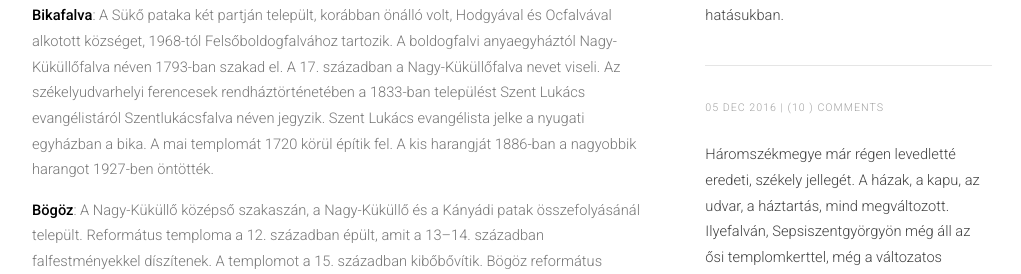
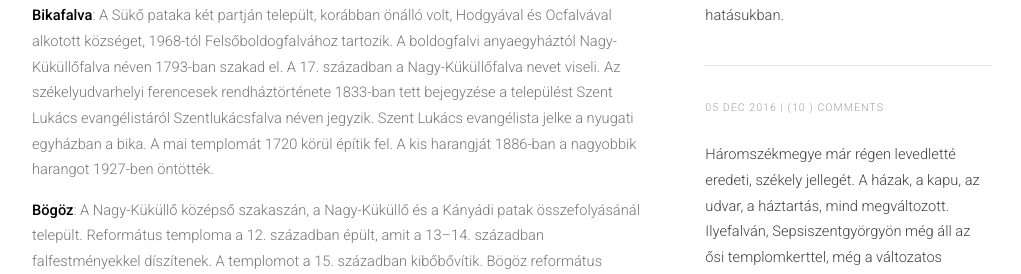
Before and after one commit to siculia/siculia.github.io, a Jekyll site: the page built from siculia-udvarhelyszek.html, in a window 1280 px wide and 900 px high, scrolled down 2275 px. Shown: the part 254-528 px from the top of the window, without its empty margins (128-1149 px from the left). Built offline with Jekyll 4.4.1, drawn with Linux system fonts in a browser that asks for light colours; nearby versions of some CDN libraries; library files that are not in the unit come from our copies.

Commit message:
Bikafalva

```diff
--- a/siculia-udvarhelyszek.html
+++ b/siculia-udvarhelyszek.html
@@ -75,7 +75,7 @@ layout: default
 							<p style="text-align: left;"><b>Atyha</b>: Sóvidéki település, a Korond- és a Küsmöd-patakok vízválasztóján települt. Régi középkori temploma a mai Szentegyházas-erdő nevű határrészen állt, romjait 1818-ban fedezik fel. A Kupásné-hegy alatti kőtemplom 1652-ben épült, 1795-ben lebontják. A kőfallal kerített római katolikus templomot 1797 és 1799 között építik fel, 1867-ben leég, 1437-ben öntött harangja az 1867-es tűzvész áldozata lesz. A római katolikus templom tornyában két, 1922-ben, Nagyszebenben öntött harang és egy csengettyű állt. A templom tornyát 1927. július 2-án a vihar ledönti. A templom a búcsúját július 22-én, Bűnbánó Mária Magdolna napján tartja.  A római katolikus templom 2016. szeptember 18-án villámcsapás következtében leég. </p>
 							<p style="text-align: left;"><b>Bágy</b>: A Dályai-, vagy Dá-pataka mellett fekszik.</p>
 							<p style="text-align: left;"><b>Bencéd</b>: A Szalon-patak bal partján települt, Alsó és Felsőbencédből áll. A bencédiek gyümölcstermesztéssel foglalkoznak.</p>
-							<p style="text-align: left;"><b>Bikafalva</b>: A Sükő pataka két partján települt, korábban önálló volt, Hodgyával és Ocfalvával alkotott községet, 1968-tól Felsőboldogfalvához tartozik. A boldogfalvi anyaegyháztól Nagy-Küküllőfalva néven 1793-ban szakad el. A 17. században a Nagy-Küküllőfalva nevet viseli. Az székelyudvarhelyi ferencesek rendháztörténetében a 1833-ban települést Szent Lukács evangélistáról Szentlukácsfalva néven jegyzik. Szent Lukács evangélista jelke a nyugati egyházban a bika. A mai templomát 1720 körül építik fel. A kis harangját 1886-ban a nagyobbik harangot 1927-ben öntötték.</p>
+							<p style="text-align: left;"><b>Bikafalva</b>: A Sükő pataka két partján települt, korábban önálló volt, Hodgyával és Ocfalvával alkotott községet, 1968-tól Felsőboldogfalvához tartozik. A boldogfalvi anyaegyháztól Nagy-Küküllőfalva néven 1793-ban szakad el. A 17. században a Nagy-Küküllőfalva nevet viseli. Az székelyudvarhelyi ferencesek rendháztörténete 1833-ban tett bejegyzése a települést Szent Lukács evangélistáról Szentlukácsfalva néven jegyzik. Szent Lukács evangélista jelke a nyugati egyházban a bika. A mai templomát 1720 körül építik fel. A kis harangját 1886-ban a nagyobbik harangot 1927-ben öntötték.</p>
 							<p style="text-align: left;"><b>Bögöz</b>: A Nagy-Küküllő középső szakaszán, a Nagy-Küküllő és a Kányádi patak összefolyásánál települt. Református temploma a 12. században épült, amit a 13–14. században falfestményekkel díszítenek. A templomot a 15. században kibőbővítik. Bögöz református templomában töredékesen fennmaradt a Szent László legenda és az Alexandriai Szent Margit legenda. A templomhajót 1724-ben készült, festett kazettás mennyezet borítja.</p>
 							<p style="text-align: left;"><b>Bözöd</b>: Bözöd.</p>
 							<p style="text-align: left;"><b>Bözödújfalú</b>: Bözödújfalú a búcsúját Szentháromság vasárnapján tartja.</p>
```
